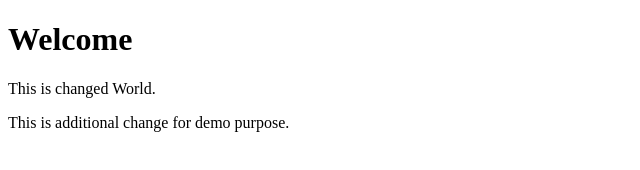
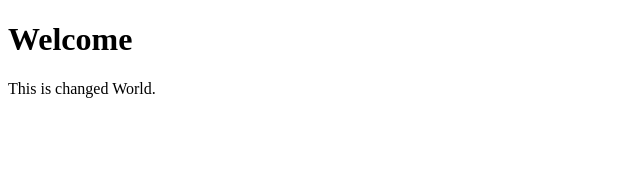
Before and after one commit to RIMSHAN-F/GitAssignment, a plain HTML site: page index.html in a window 1280 px wide. Shown: the whole page, without its empty margins (0-640 px from the left). Drawn offline with Linux system fonts and the light colour scheme.

Commit message:
Revert "Added a paragraph element"
This reverts commit 844dbd4aaee95440d5a1180f83eebb892934ca02.

```diff
--- a/index.html
+++ b/index.html
@@ -6,6 +6,5 @@
 <body>
     <h1>Welcome</h1>
     <p>This is changed World.</p>
-    <p>This is additional change for demo purpose.</p>
 </body>
 </html>
```
